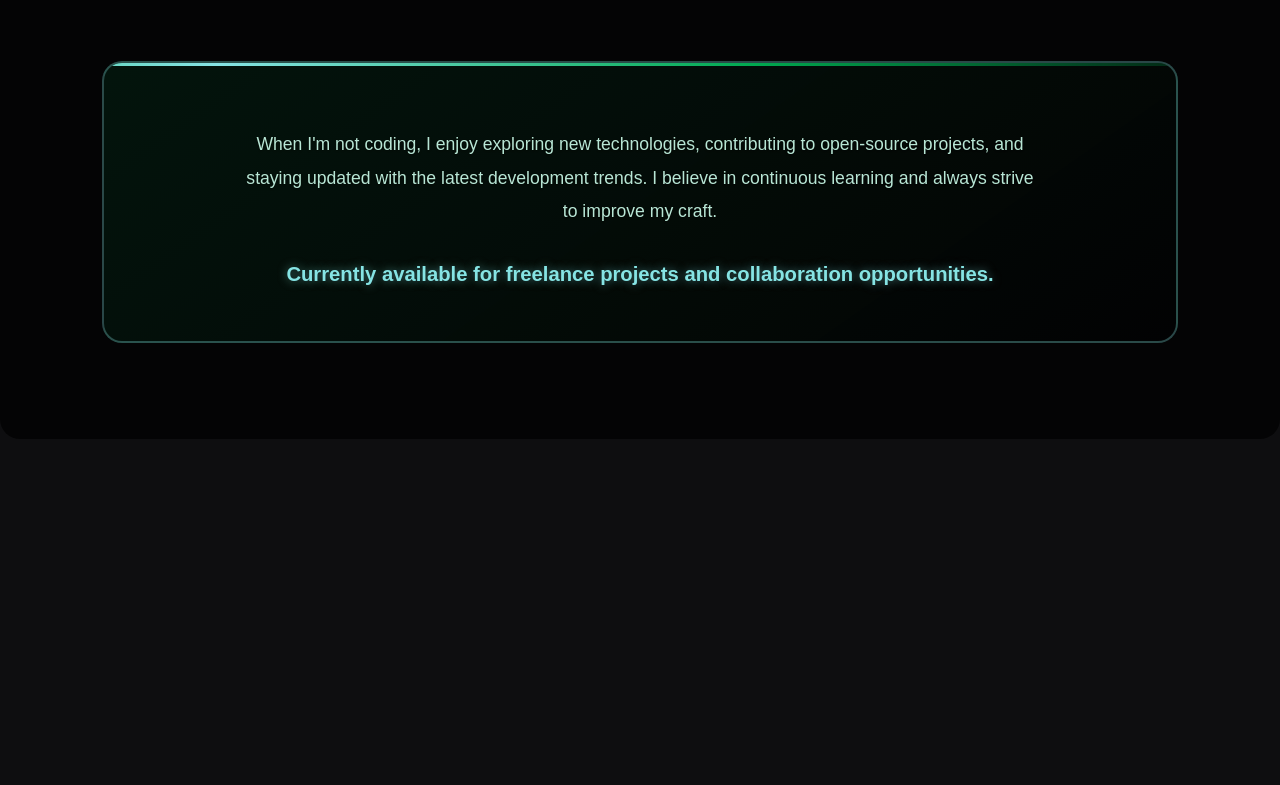
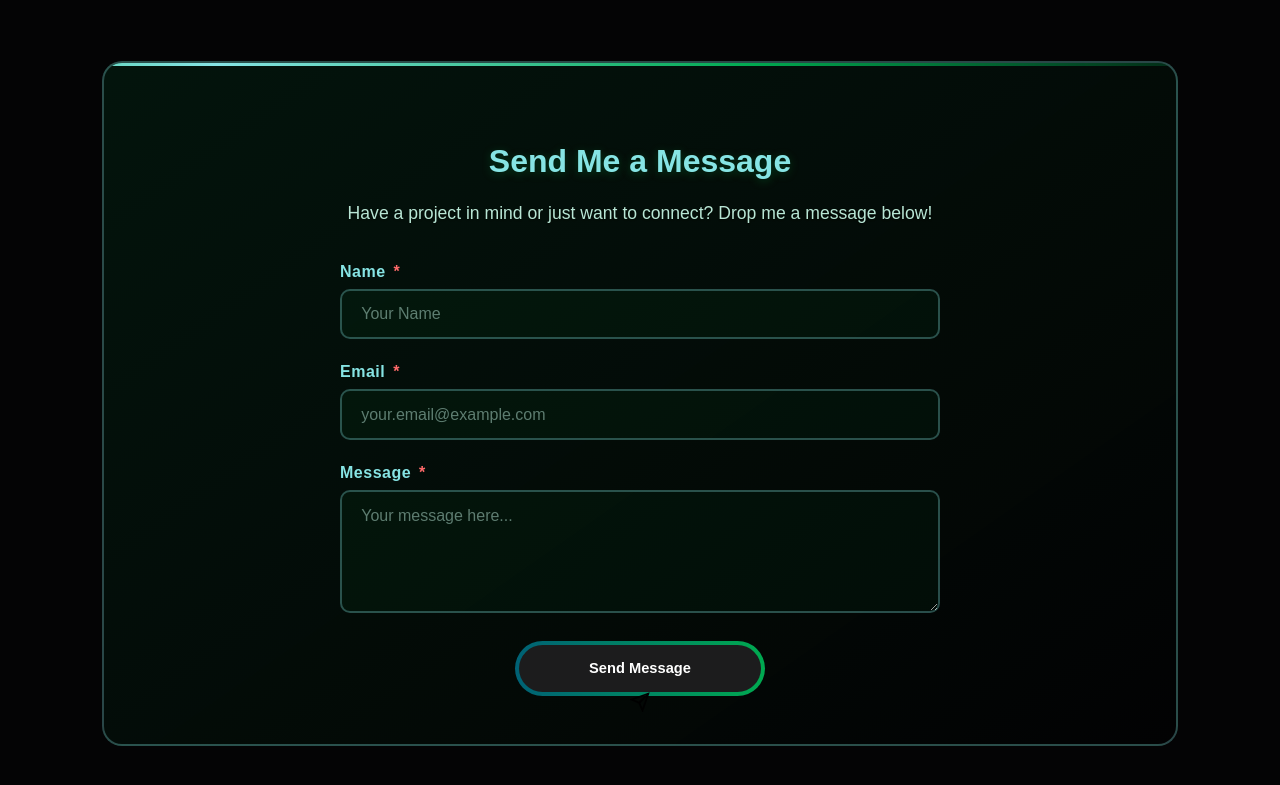
Before and after one commit to emem200320/JohnMicahael-portfolio, a plain HTML site: page index.html in a window 1280 px wide. Shown: the part 5907-6692 px from the top of the page. Before the commit the page ends 6378 px from the top, so only its background shows below. Drawn offline with Linux system fonts and the light colour scheme.

Commit message:
updated message me

```diff
--- a/index.html
+++ b/index.html
@@ -619,16 +619,66 @@
       </div>
 
       <!-- Closing statement -->
-      <div class="about-closing">
-        <p>
-          When I'm not coding, I enjoy exploring new technologies, contributing to open-source
-          projects, and staying updated with the latest development trends. I believe in
-          continuous learning and always strive to improve my craft.
-        </p>
-        <p>
-          <strong>Currently available for freelance projects and collaboration opportunities.</strong>
-        </p>
-      </div>
+      <!-- Replace the about-closing div with this contact form -->
+<div class="about-closing">
+  <h3>Send Me a Message</h3>
+  <p>Have a project in mind or just want to connect? Drop me a message below!</p>
+
+  <form id="contactForm" class="contact-form" action="https://api.web3forms.com/submit" method="POST">
+
+
+    <input type="hidden" name="access_key" value="fa5bc1d0-fe2a-406f-bb9b-7d5b65ecd265">
+
+    <!-- Honeypot Spam Protection -->
+    <input type="checkbox" name="botcheck" class="hidden" style="display: none;">
+
+    <!-- Form Fields -->
+    <div class="form-group">
+      <label for="name">Name <span class="required">*</span></label>
+      <input
+        type="text"
+        id="name"
+        name="name"
+        placeholder="Your Name"
+        required
+      >
+    </div>
+
+    <div class="form-group">
+      <label for="email">Email <span class="required">*</span></label>
+      <input
+        type="email"
+        id="email"
+        name="email"
+        placeholder="your.email@example.com"
+        required
+      >
+    </div>
+
+    <div class="form-group">
+      <label for="message">Message <span class="required">*</span></label>
+      <textarea
+        id="message"
+        name="message"
+        rows="5"
+        placeholder="Your message here..."
+        required
+      ></textarea>
+    </div>
+
+    <!-- Submit Button -->
+    <button type="submit" class="submit-btn">
+      <span class="btn-text">Send Message</span>
+      <svg class="send-icon" width="20" height="20" viewBox="0 0 24 24" fill="none" stroke="currentColor" stroke-width="2">
+        <line x1="22" y1="2" x2="11" y2="13"></line>
+        <polygon points="22 2 15 22 11 13 2 9 22 2"></polygon>
+      </svg>
+    </button>
+
+    <!-- Success/Error Messages -->
+    <div id="formMessage" class="form-message"></div>
+  </form>
+</div>
     </div>
   </section>
 
--- a/script.js
+++ b/script.js
@@ -7,6 +7,7 @@ document.addEventListener("DOMContentLoaded", function() {
     initTypingAnimation();
     initSmoothScroll();
     initProjectSlider();
+    initContactForm();
 
     // ANIMATED SKILL BARS
     function initSkillBars() {
--- a/style.css
+++ b/style.css
@@ -1138,6 +1138,8 @@ body {
   text-shadow: 0 0 10px rgba(134, 228, 228, 0.5);
 }
 
+
+
 /* ========================================
    PROJECTS SIDE-BY-SIDE LAYOUT
 ======================================== */
@@ -1146,6 +1148,193 @@ body {
   display: grid;
   grid-template-columns: 1fr 1fr;
   gap: 2em;
+}
+/* ========================================
+   CONTACT FORM STYLES
+======================================== */
+
+.about-closing h3 {
+  font-size: 2em;
+  color: #86e4e4;
+  margin-bottom: 0.5em;
+  font-weight: 700;
+  text-shadow: 0 2px 10px rgba(0, 169, 80, 0.3);
+}
+
+.contact-form {
+  max-width: 600px;
+  margin: 2em auto 0;
+  text-align: left;
+}
+
+.form-group {
+  margin-bottom: 1.5em;
+}
+
+.form-group label {
+  display: block;
+  color: #86e4e4;
+  font-size: 1em;
+  font-weight: 600;
+  margin-bottom: 0.5em;
+  letter-spacing: 0.5px;
+}
+
+.required {
+  color: #ff6b6b;
+  margin-left: 3px;
+}
+
+.form-group input,
+.form-group textarea {
+  width: 100%;
+  padding: 0.9em 1.2em;
+  background: rgba(0, 169, 80, 0.05);
+  border: 2px solid rgba(134, 228, 228, 0.3);
+  border-radius: 10px;
+  color: #d2d2d2;
+  font-size: 1em;
+  font-family: 'Poppins', Arial, sans-serif;
+  transition: all 0.3s ease;
+  box-sizing: border-box;
+}
+
+.form-group input:focus,
+.form-group textarea:focus {
+  outline: none;
+  border-color: #86e4e4;
+  background: rgba(0, 169, 80, 0.1);
+  box-shadow: 0 0 15px rgba(134, 228, 228, 0.3);
+}
+
+.form-group textarea {
+  resize: vertical;
+  min-height: 120px;
+}
+
+.form-group input::placeholder,
+.form-group textarea::placeholder {
+  color: rgba(184, 230, 213, 0.5);
+}
+
+/* Submit Button */
+.submit-btn {
+  background: linear-gradient(to right, #006175 0%, #00a950 100%);
+  border: none;
+  border-radius: 40px;
+  padding: 4px;
+  width: 100%;
+  max-width: 250px;
+  height: 55px;
+  cursor: pointer;
+  position: relative;
+  margin: 1.5em auto 0;
+  display: block;
+  transition: all 0.3s ease;
+}
+
+.submit-btn:hover {
+  transform: translateY(-3px);
+  box-shadow: 0 8px 20px rgba(0, 169, 80, 0.4);
+}
+
+.submit-btn span.btn-text {
+  display: flex;
+  align-items: center;
+  justify-content: center;
+  gap: 0.6em;
+  background: #1c1c1d;
+  border-radius: 40px;
+  height: 100%;
+  color: #fff;
+  font-size: 1.1em;
+  font-weight: 600;
+  transition: background 0.3s ease;
+}
+
+.submit-btn:hover span.btn-text {
+  background: transparent;
+}
+
+.send-icon {
+  transition: transform 0.3s ease;
+}
+
+.submit-btn:hover .send-icon {
+  transform: translateX(5px);
+}
+
+/* Form Messages */
+.form-message {
+  margin-top: 1.5em;
+  padding: 1em;
+  border-radius: 10px;
+  text-align: center;
+  font-weight: 500;
+  display: none;
+}
+
+.form-message.success {
+  background: rgba(0, 169, 80, 0.2);
+  border: 2px solid rgba(0, 169, 80, 0.5);
+  color: #86e4e4;
+  display: block;
+}
+
+.form-message.error {
+  background: rgba(255, 107, 107, 0.2);
+  border: 2px solid rgba(255, 107, 107, 0.5);
+  color: #ff6b6b;
+  display: block;
+}
+
+/* Loading State */
+.submit-btn.loading {
+  pointer-events: none;
+  opacity: 0.7;
+}
+
+.submit-btn.loading .btn-text::after {
+  content: '...';
+  animation: dots 1.5s steps(4, end) infinite;
+}
+
+@keyframes dots {
+  0%, 20% { content: '.'; }
+  40% { content: '..'; }
+  60%, 100% { content: '...'; }
+}
+
+/* Hidden Honeypot */
+.hidden {
+  display: none !important;
+}
+
+/* Responsive */
+@media (max-width: 768px) {
+  .contact-form {
+    max-width: 100%;
+  }
+
+  .submit-btn {
+    max-width: 100%;
+  }
+}
+
+@media (max-width: 480px) {
+  .form-group input,
+  .form-group textarea {
+    padding: 0.8em 1em;
+    font-size: 0.95em;
+  }
+
+  .submit-btn {
+    height: 50px;
+  }
+
+  .submit-btn span.btn-text {
+    font-size: 1em;
+  }
 }
 
 
```
